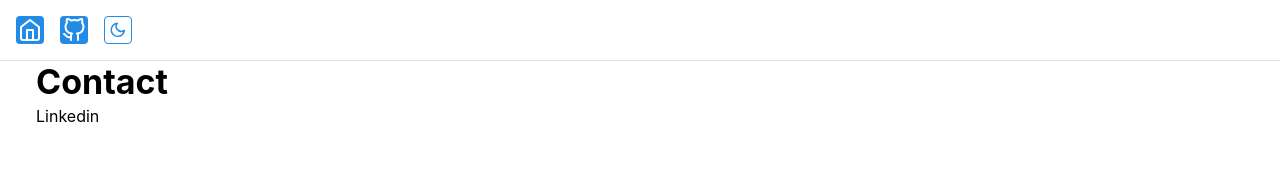
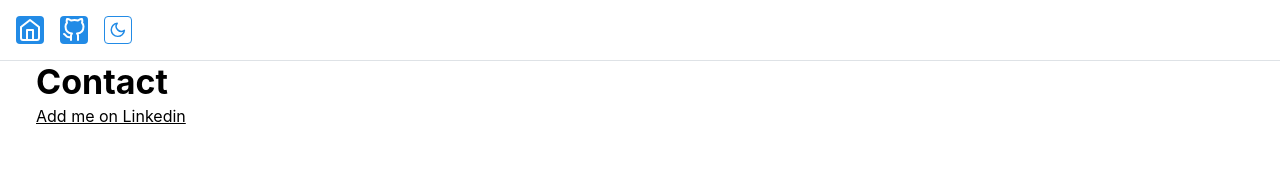
Before and after one commit to mayaaio/portfolio, a React (Create React App) app: page /contact in a window 1280 px wide. Shown: the top 196 px of the page. Built offline with nearby package versions, Linux system fonts and the light colour scheme.

Commit message:
underline linkedin, start to work on contact form

```diff
--- /dev/null
+++ b/src/components/ContactForm.tsx
@@ -0,0 +1,5 @@
+function ContactForm() {
+  return <div></div>;
+}
+
+export default ContactForm;
--- a/src/pages/Contact.tsx
+++ b/src/pages/Contact.tsx
@@ -1,13 +1,20 @@
-import { Title, Text } from "@mantine/core"
-import { Link } from "react-router-dom"
+import { Title, Text } from "@mantine/core";
+import { Link } from "react-router-dom";
 
 function Contact() {
-    return(
-        <div>
-            <Title>Contact</Title>
-            <Text component={Link} target="_blank" to="https://www.linkedin.com/in/mayaitkinofer/">Linkedin</Text>
-        </div>
-    )
+  return (
+    <div>
+      <Title>Contact</Title>
+      <Text
+        component={Link}
+        target="_blank"
+        to="https://www.linkedin.com/in/mayaitkinofer/"
+        td="underline"
+      >
+        Add me on Linkedin
+      </Text>
+    </div>
+  );
 }
 
-export default Contact
+export default Contact;
```
